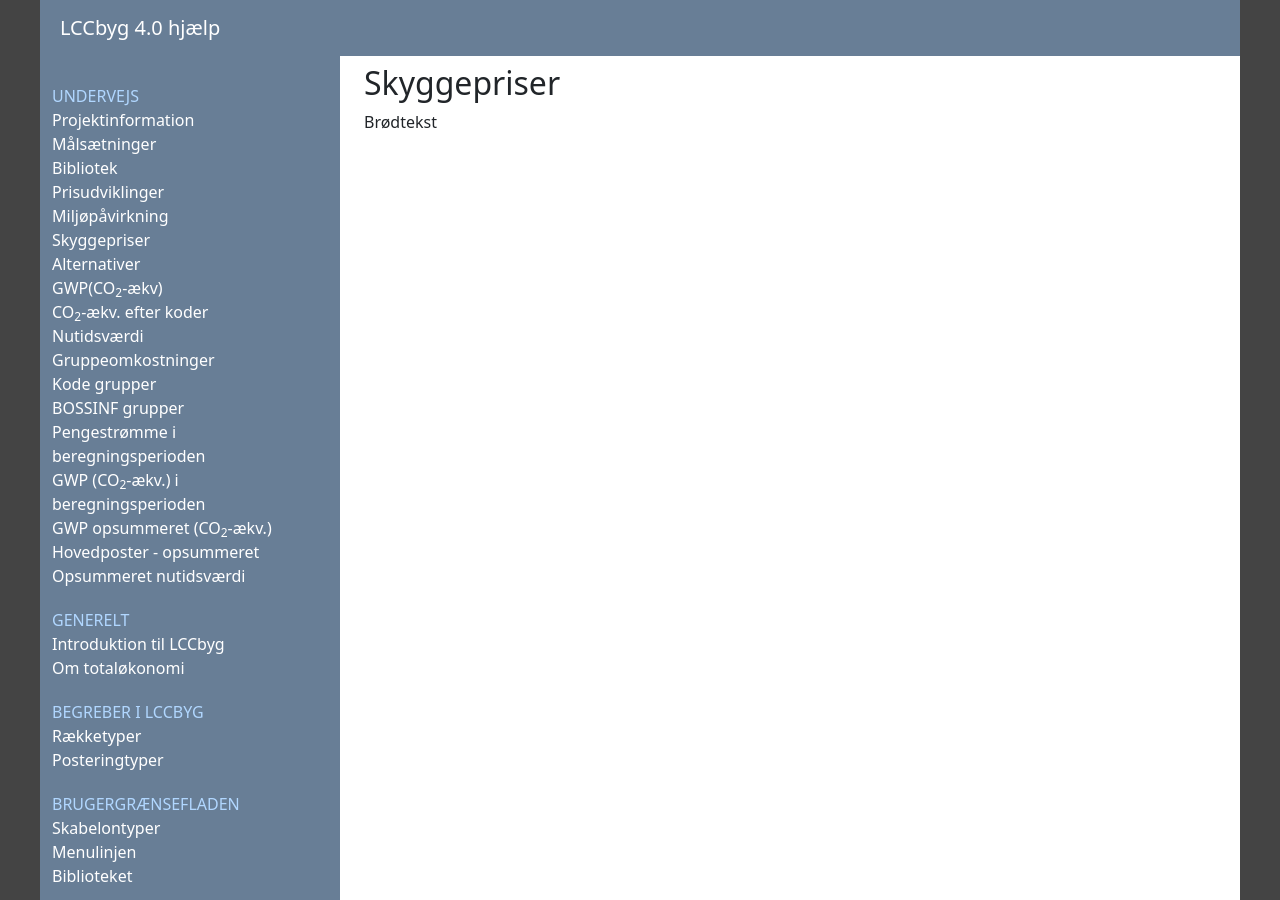
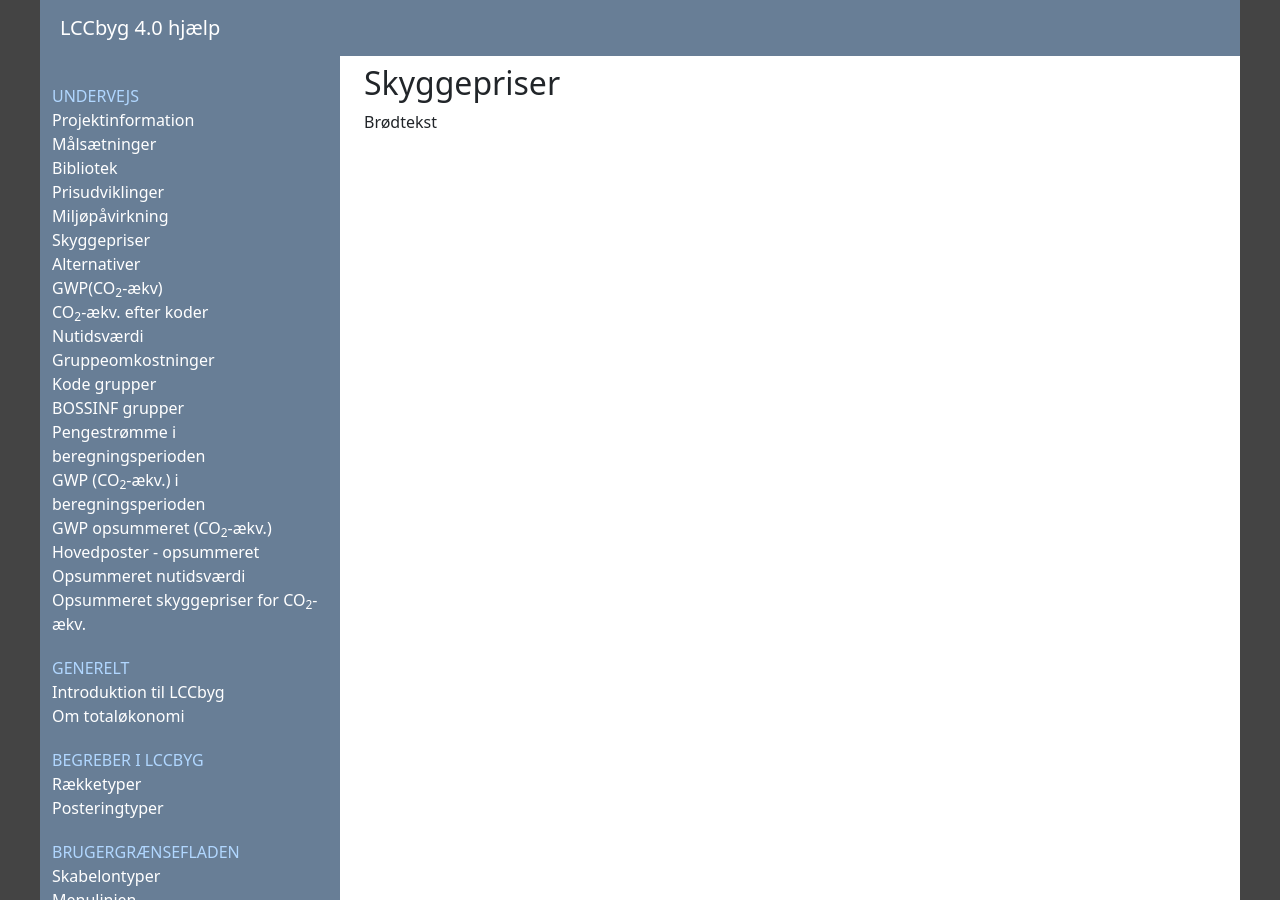
Before and after one commit to LccBuild/lccbyg-docs, a Jekyll site: the page built from docs/help/40/da/shadowpricescenarios.md, in a window 1280 px wide. Built offline with Jekyll 4.4.1, drawn with Linux system fonts in a browser that asks for light colours.

Commit message:
Update navigation40.yml

```diff
--- a/docs/_data/navigation40.yml
+++ b/docs/_data/navigation40.yml
@@ -40,6 +40,8 @@
       url: results/charts/maincostgroups
     - title: Opsummeret nutidsværdi
       url: results/charts/summednetpresentvalues
+    - title: Opsummeret skyggepriser for CO<sub>2</sub>-ækv.
+      url: results/charts/summedgwpprices
 
 - title: Generelt
   sublinks:
```
